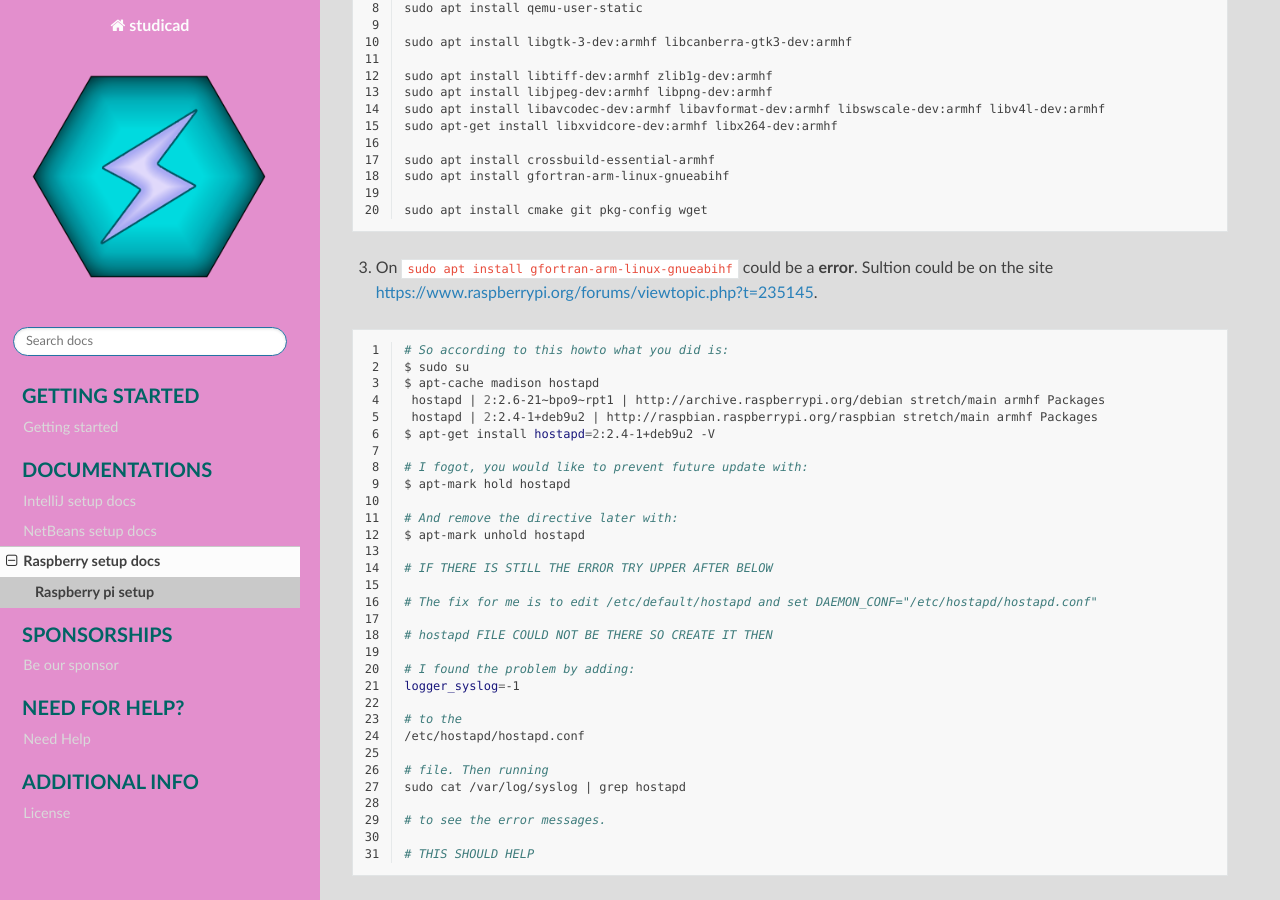
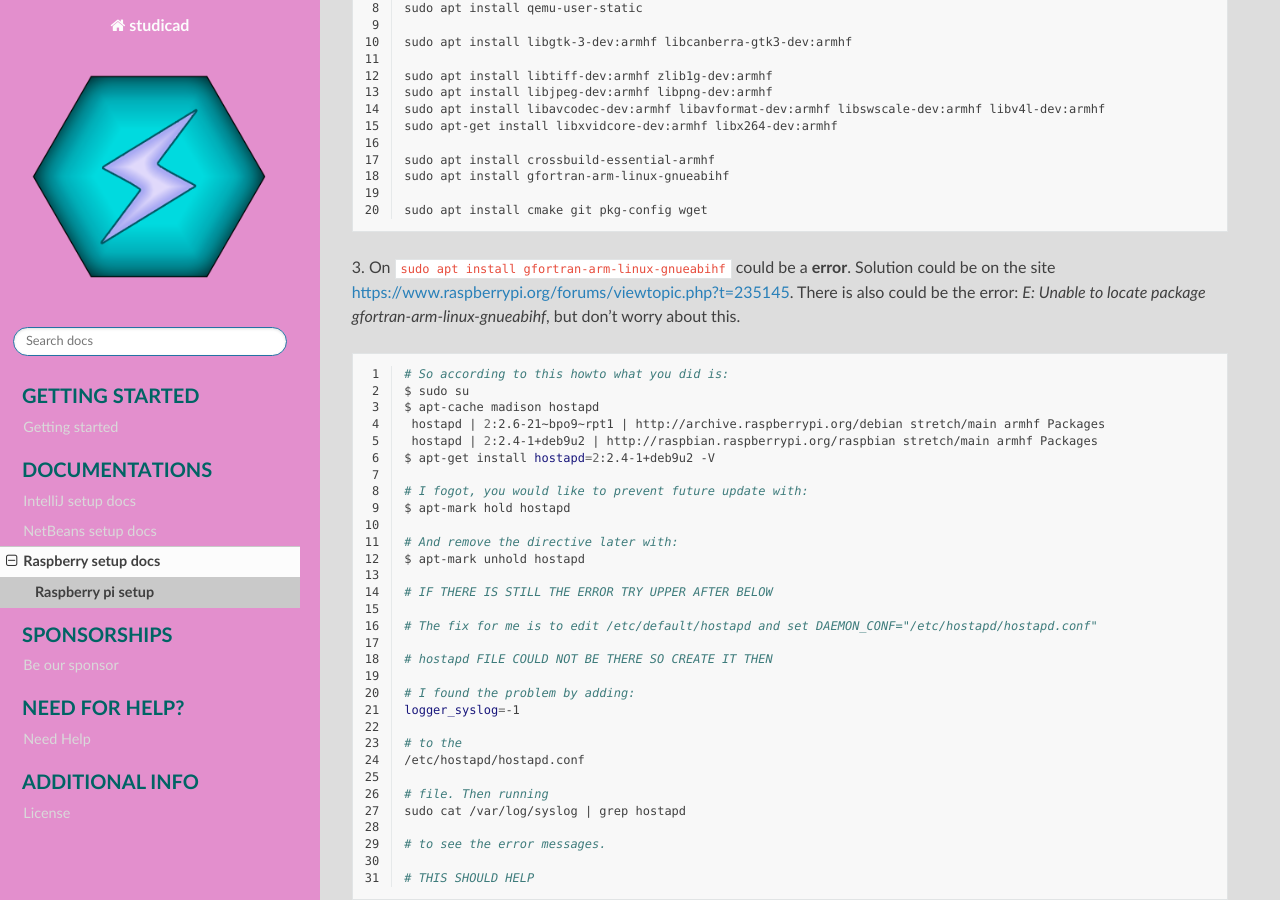
Before and after one commit to CADindustries/studicad-docs, a Sphinx documentation site: the page built from docs/source/docs/all_docs/Raspberry_docs/raspberry/index.rst, in a window 1280 px wide and 900 px high, scrolled down 570 px. Built offline with Sphinx 7.4.7 and the Read the Docs theme 2.0.0, drawn with Linux system fonts in a browser that asks for light colours.

Commit message:
corrects

```diff
--- a/docs/source/docs/all_docs/Raspberry_docs/raspberry/index.rst
+++ b/docs/source/docs/all_docs/Raspberry_docs/raspberry/index.rst
@@ -39,7 +39,8 @@ OpenCV setup:
 
 	sudo apt install cmake git pkg-config wget
 
-3. On ``sudo apt install gfortran-arm-linux-gnueabihf`` could be a **error**. Sultion could be on the site https://www.raspberrypi.org/forums/viewtopic.php?t=235145.
+3. On ``sudo apt install gfortran-arm-linux-gnueabihf`` could be a **error**. Solution could be on the site https://www.raspberrypi.org/forums/viewtopic.php?t=235145.
+There is also could be the error:   *E: Unable to locate package gfortran-arm-linux-gnueabihf*, but don't worry about this.
 
 .. code-block:: bash
 	:linenos:
```
